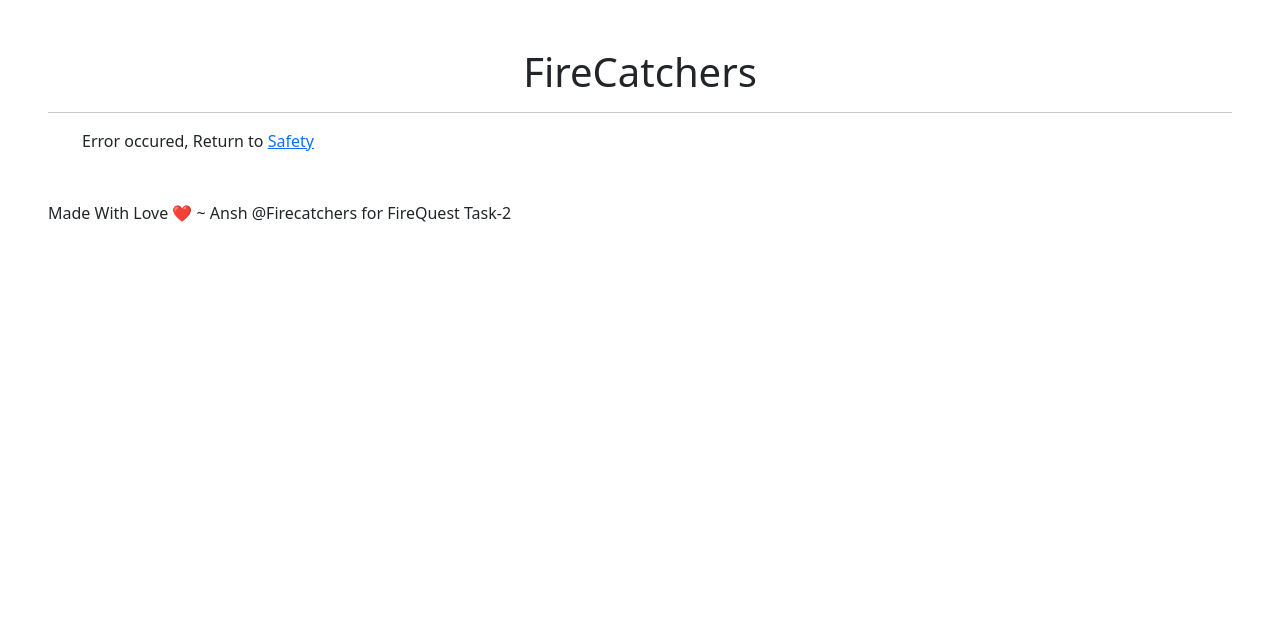
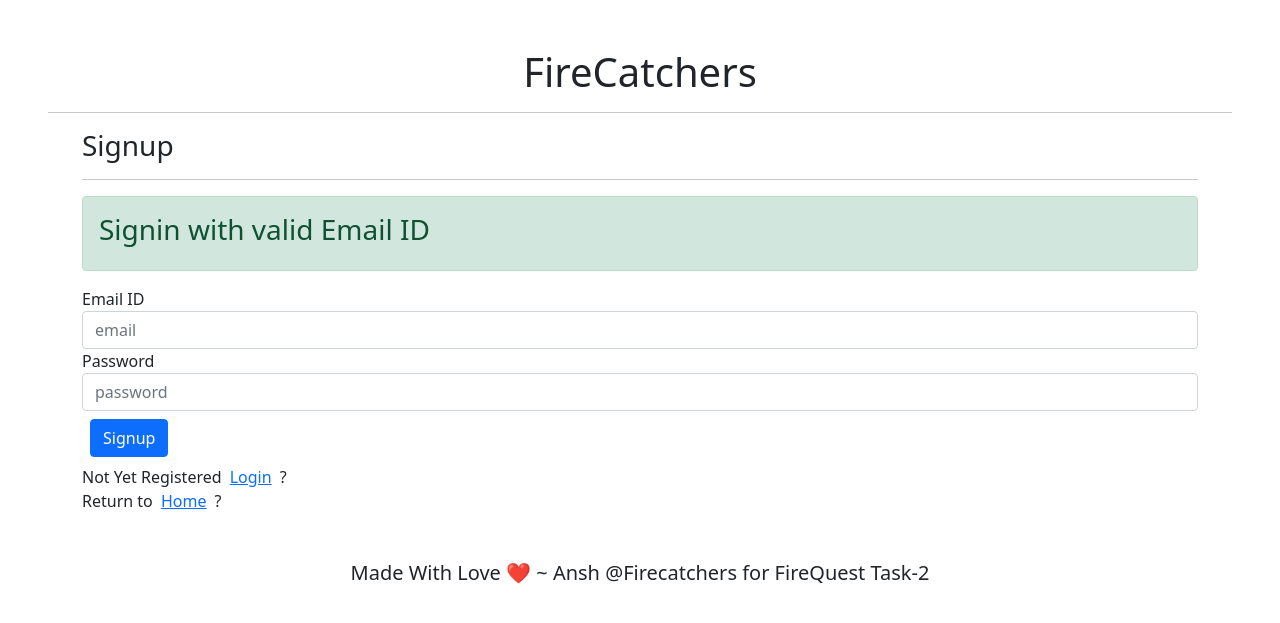
Before and after one commit to 26ANSH/FireCatchers, a Flask app: page /Signup in a window 1280 px wide. Shown: the top 623 px of the page. Run offline with Flask 2, Linux system fonts and the light colour scheme.

Commit message:
Updated UI/UX

```diff
--- a/Task-2/app.py
+++ b/Task-2/app.py
@@ -11,7 +11,7 @@ def hello():
 def success():
     return render_template('success.html')
 
-@app.route('/signin', methods=['GET', 'POST'])
+@app.route('/Signup', methods=['GET', 'POST'])
 def signup():
     if request.method == 'POST':
         email = request.form['email']
--- a/Task-2/templates/404.html
+++ b/Task-2/templates/404.html
@@ -1,5 +1,9 @@
 {% extends 'template.html' %}
 
 {% block content %}
-Error occured, Return to <a href="/">Safety</a>
+<h3>Something Broke</h3>
+<hr>
+<div class="alert alert-danger" role="alert">
+    <h3>Error occured, Return to <a href="/">Safety</a></h3>
+</div>
 {% endblock %}
--- a/Task-2/templates/login.html
+++ b/Task-2/templates/login.html
@@ -11,6 +11,10 @@
     <input type="email" class="form-control" name="email" placeholder="email">
     <label>Password</label>
     <input type="password" class="form-control" name="password" placeholder="password">
-    <button type="submit" class="btn btn-primary btn-block"> Register </button>
+    <button type="submit" class="btn btn-primary btn-block m-2"> Register </button>
 </form>
+
+Already Registered <a class="m-1" href="/Signup">Signup</a> ?
+<br>
+Return to <a class="m-1" href="/">Home</a> ?
 {% endblock %}
--- a/Task-2/templates/signin.html
+++ b/Task-2/templates/signin.html
@@ -1,7 +1,7 @@
 {% extends 'template.html' %}
 
 {% block content %}
-<h3>SignIn</h3>
+<h3>Signup</h3>
 <hr>
 <div class="alert alert-{{color}}" role="alert">
     <h3>{{error}}</h3>
@@ -11,6 +11,10 @@
     <input type="email" class="form-control" name="email" placeholder="email">
     <label>Password</label>
     <input type="password" class="form-control" name="password" placeholder="password">
-    <button type="submit" class="btn btn-primary btn-block"> Register </button>
+    <button type="submit" class="btn btn-primary btn-block m-2"> Signup </button>
 </form>
+
+Not Yet Registered <a class="m-1" href="/login">Login</a> ?
+<br>
+Return to <a class="m-1" href="/">Home</a> ?
 {% endblock %}
--- a/Task-2/templates/template.html
+++ b/Task-2/templates/template.html
@@ -21,6 +21,7 @@
     <script src="https://cdn.jsdelivr.net/npm/bootstrap@5.0.2/dist/js/bootstrap.min.js" integrity="sha384-cVKIPhGWiC2Al4u+LWgxfKTRIcfu0JTxR+EQDz/bgldoEyl4H0zUF0QKbrJ0EcQF" crossorigin="anonymous"></script>
    <br>
    <br>
-   Made With Love ❤️ ~ Ansh @Firecatchers for FireQuest Task-2
+   <div class="d-flex justify-content-center mt-xxl-4"><h5>Made With Love ❤️ ~ Ansh @Firecatchers for FireQuest Task-2</h5></div>
+
   </body>
 </html>
```
Also changed, not shown: Task-2/templates/index.html (+5 -4 lines), 1 other file.
